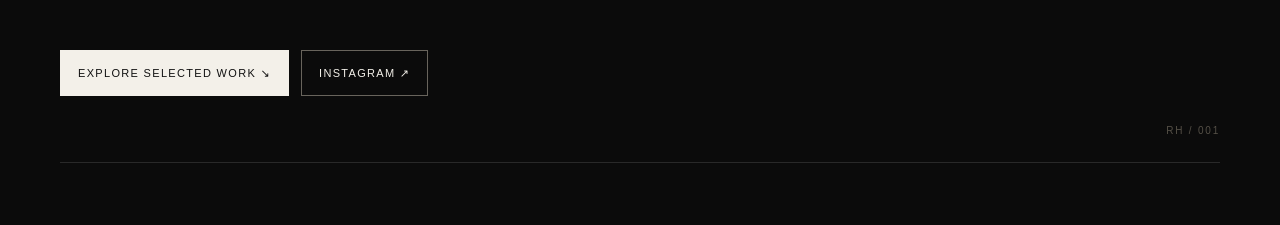
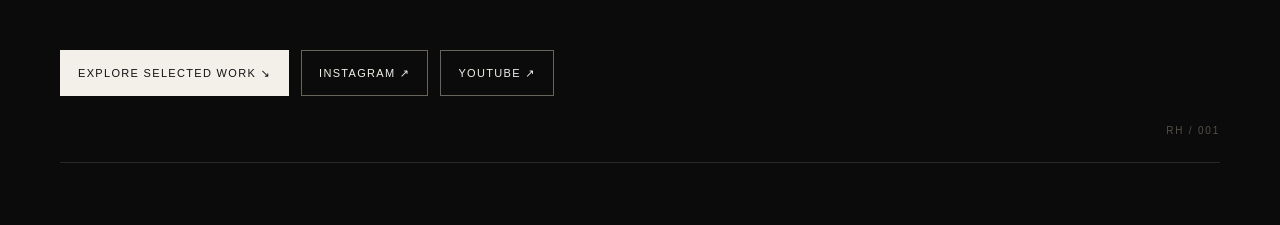
Before and after one commit to prathameshmohod174/portfolio, a website: page index.html in a window 1280 px wide. Shown: the part 525-750 px from the top of the page. Drawn offline with Linux system fonts and the light colour scheme.

Commit message:
Add YouTube channel link to portfolio

```diff
--- a/index.html
+++ b/index.html
@@ -24,7 +24,7 @@ a{color:inherit;text-decoration:none}a:focus-visible,button:focus-visible{outlin
     <div class="eyebrow">Independent visual practice · Pune, India</div>
     <h1>Stories told<br>in <em>frames.</em></h1>
     <p class="intro">Filmmaking, photography and editing shaped by atmosphere, rhythm and the details that stay with you.</p>
-    <div class="actions"><a class="btn primary" href="#work">Explore selected work ↘</a><a class="btn" href="https://www.instagram.com/randomhours.mp4/" target="_blank" rel="noopener">Instagram ↗</a></div>
+    <div class="actions"><a class="btn primary" href="#work">Explore selected work ↘</a><a class="btn" href="https://www.instagram.com/randomhours.mp4/" target="_blank" rel="noopener">Instagram ↗</a><a class="btn" href="https://www.youtube.com/@RandomHours-q4b" target="_blank" rel="noopener">YouTube ↗</a></div>
   </section>
 
   <section id="work" class="section">
```
